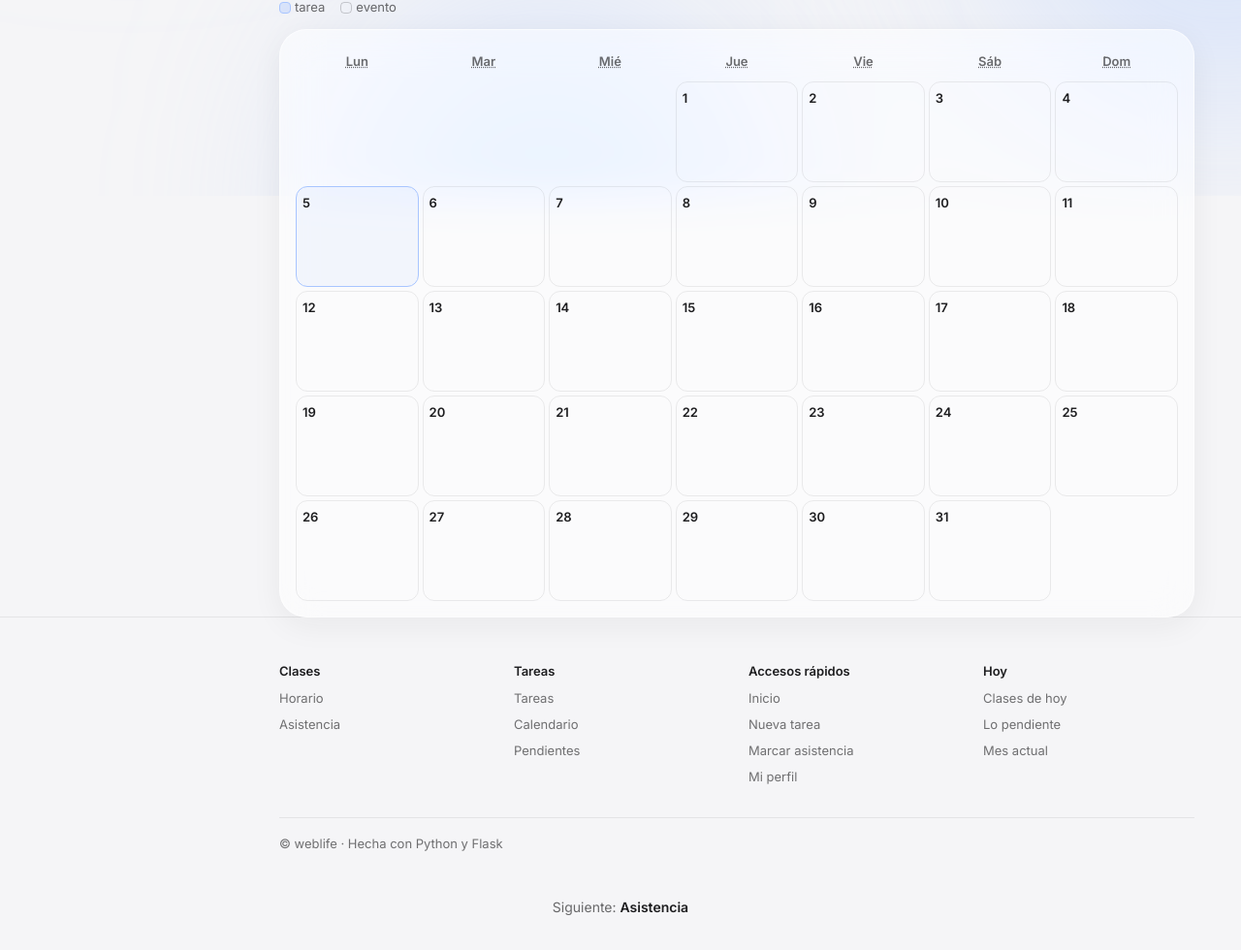
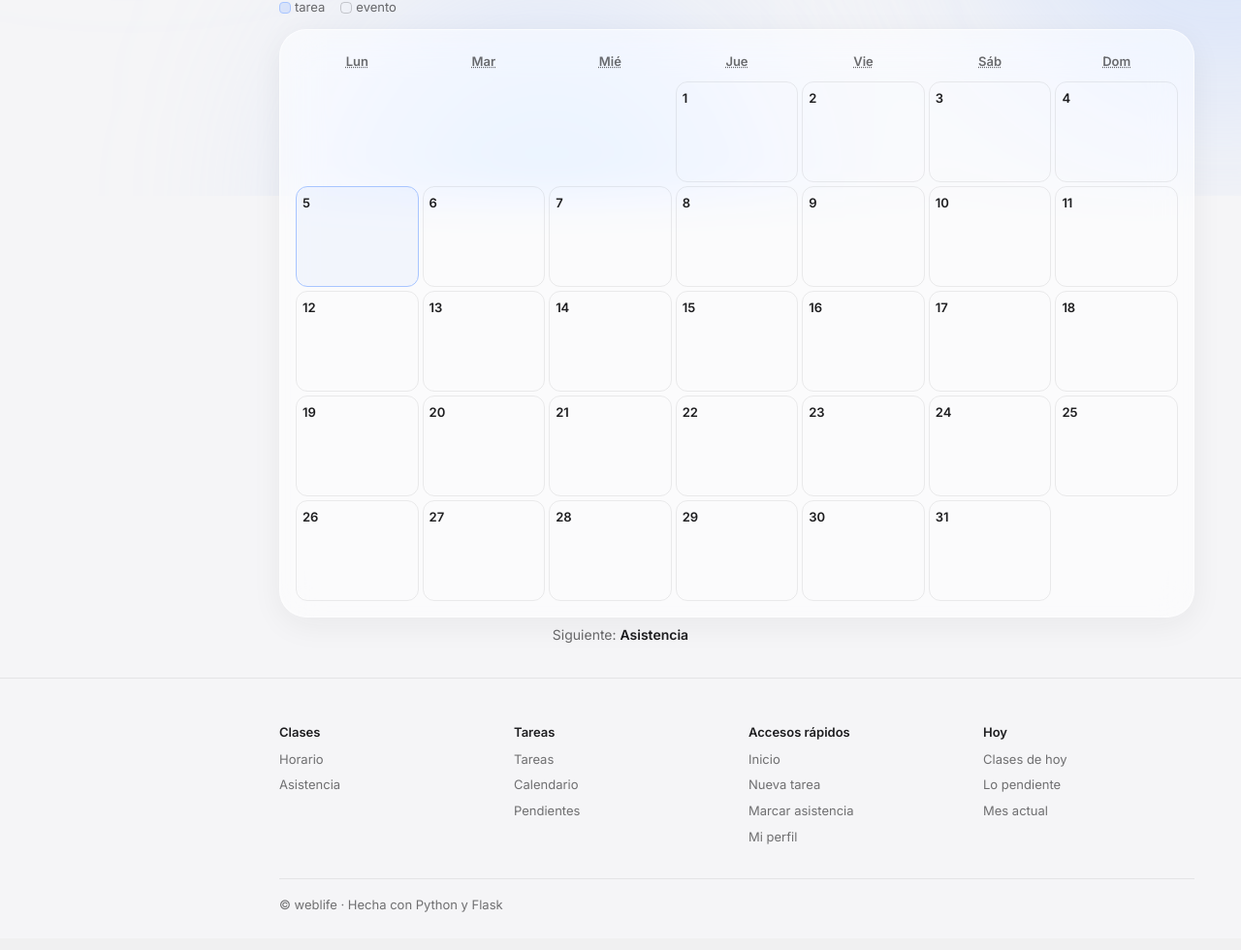
Before and after one commit to Sebasmonsalve00/weblife, a Flask app: page /universidad/calendario in a window 1280 px wide. Shown: the part 598-1578 px from the top of the page at 97% size. After the commit the page ends 1539 px from the top, so only its background shows below. Run offline with Flask 3, Linux system fonts and the light colour scheme; the visitor is signed in with stand-in values (Sample User, id 1); data comes from the database, SQL or seed files in the repository; data that the repository does not hold is empty.

Commit message:
Enlace Siguiente encima del footer
Co-Authored-By: Claude Opus 5.5 (1M context) <noreply@anthropic.com>
Claude-Session: https://claude.ai/code/session_013M8H1q2S8EHWhdyF45DAKG

```diff
--- a/static/estilo.css
+++ b/static/estilo.css
@@ -642,9 +642,9 @@ html:not(.js) [data-anim] { opacity: 1 !important; transform: none !important; f
 ::view-transition-group(menu), ::view-transition-new(menu) { animation: none; }
 ::view-transition-old(menu) { display: none; }
 
-/* ---------- Enlace "Siguiente" (debajo del footer, discreto) ---------- */
+/* ---------- Enlace "Siguiente" (encima del footer, discreto) ---------- */
 .siguiente {
-  display: block; text-align: center; padding: 20px 24px 32px;
+  display: block; text-align: center; padding: 8px 24px 32px;
   color: var(--texto-secundario); text-decoration: none; font-size: 14px;
 }
 .siguiente b { color: var(--color-texto); font-weight: 600; }
--- a/templates/base.html
+++ b/templates/base.html
@@ -126,6 +126,11 @@
      para que no se muevan con el efecto de "seguir bajando" #}
   {% block fuera_main %}{% endblock %}
 
+  {% if efectos.pagina_siguiente and siguiente and session.usuario_id %}
+  <!-- Enlace "Siguiente": la página que sigue. Al seguir bajando, la página se apaga y pasa a la siguiente -->
+  <a id="siguiente" class="siguiente" href="{{ url_for(siguiente[1]) }}">Siguiente: <b>{{ siguiente[0] }}</b></a>
+  {% endif %}
+
   {% block pie %}
   <!-- ===== Footer: 4 columnas de enlaces ===== -->
   <footer class="footer">
@@ -154,10 +159,6 @@
   <a id="anterior" class="anterior" href="{{ url_for(anterior[1]) }}" aria-hidden="true" tabindex="-1">Anterior: <b>{{ anterior[0] }}</b></a>
   {% endif %}
 
-  {% if efectos.pagina_siguiente and siguiente and session.usuario_id %}
-  <!-- Enlace "Siguiente": la página que sigue. Al seguir bajando, la página se apaga y pasa a la siguiente -->
-  <a id="siguiente" class="siguiente" href="{{ url_for(siguiente[1]) }}">Siguiente: <b>{{ siguiente[0] }}</b></a>
-  {% endif %}
 
   <!-- Animaciones, menú móvil y validación de formularios -->
   <script>
```
